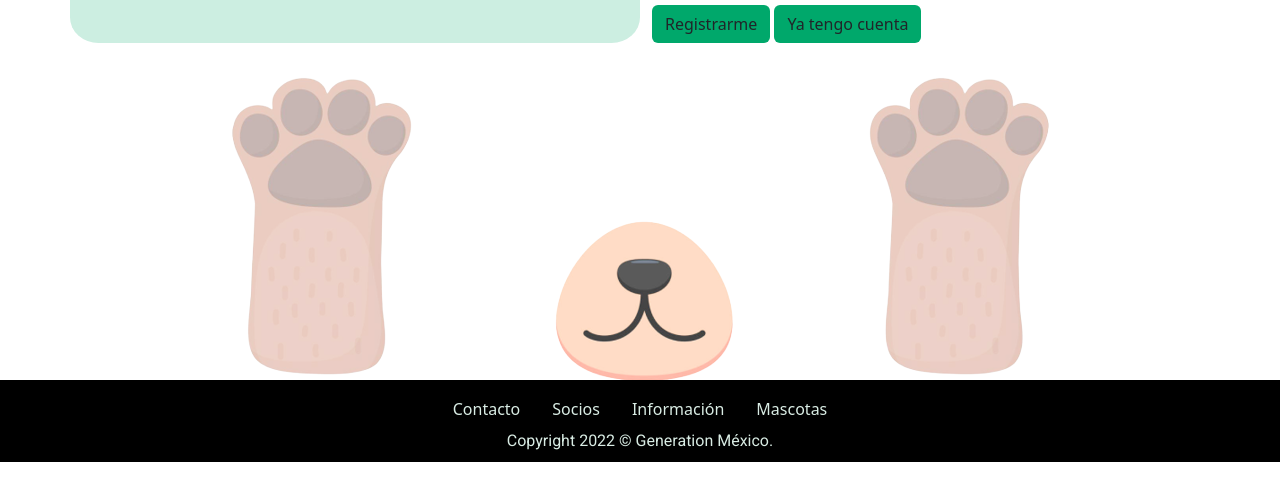
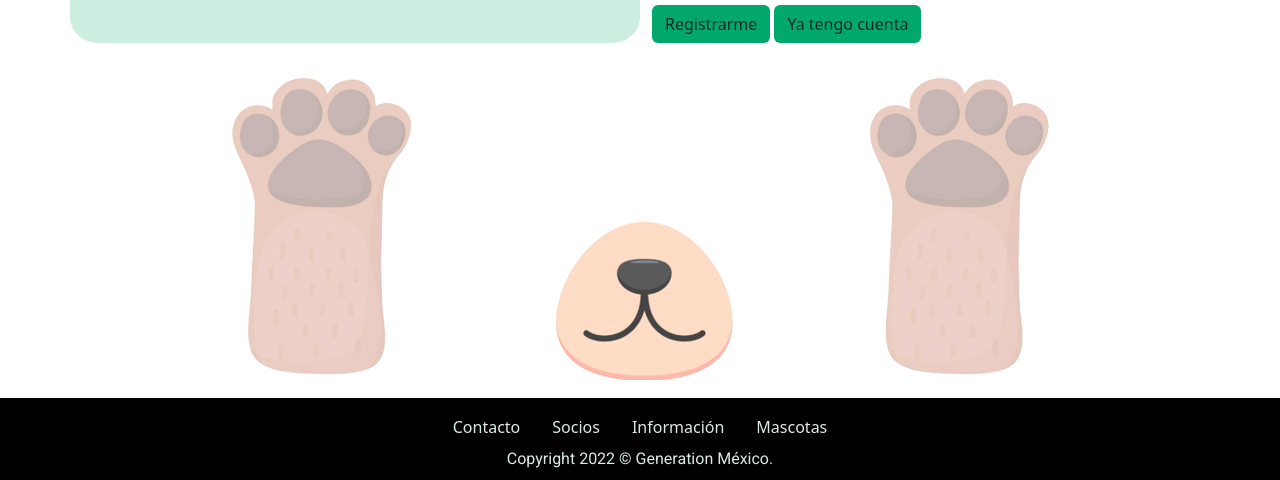
Before and after one commit to Omiced/PetBook, a plain HTML site: page index.html in a window 1280 px wide. Shown: the part 563-1043 px from the top of the page. Drawn offline with nearby package versions, Linux system fonts and the light colour scheme; a web font is replaced by a local one.

Commit message:
arreglado de nuevo footer xd

```diff
--- a/css/footer.css
+++ b/css/footer.css
@@ -1,18 +1,21 @@
 
 html{
-  height: 100vh;
   margin: 0;
 }
-
 body{
-  height: 100%;
+  min-height: 100vh;
+  position: relative;
 }
 
 footer{
+  width: 100%;
+  position: absolute;
   background-color: #000;
   color: #d9ece4;
   margin-bottom: 0;
   padding: 9px 0;
+  bottom: -6.25rem;
+  clear: both;
 }
 
 footer .nav-link{
```
Also changed, not shown: contacto.html (+1 -1 lines).
